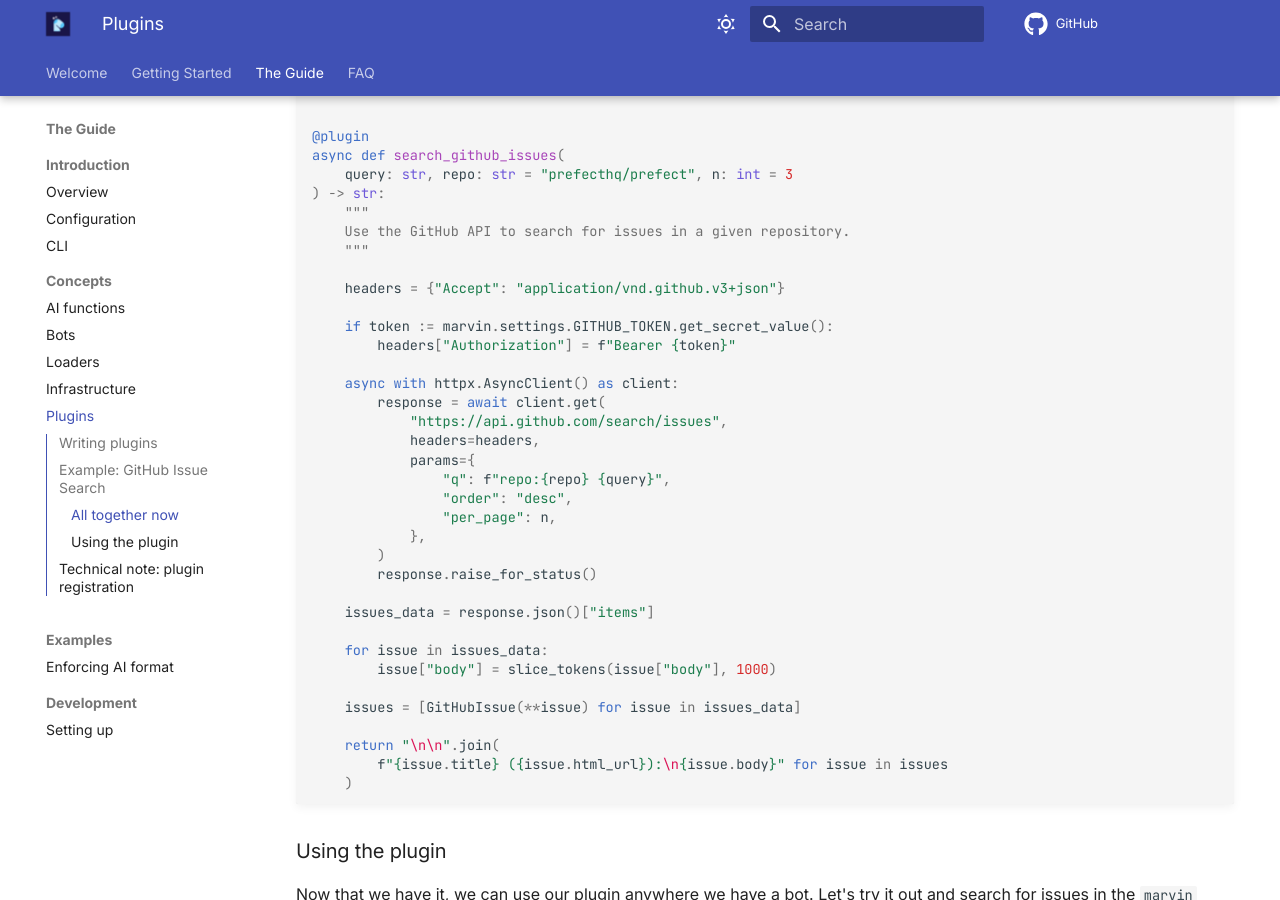
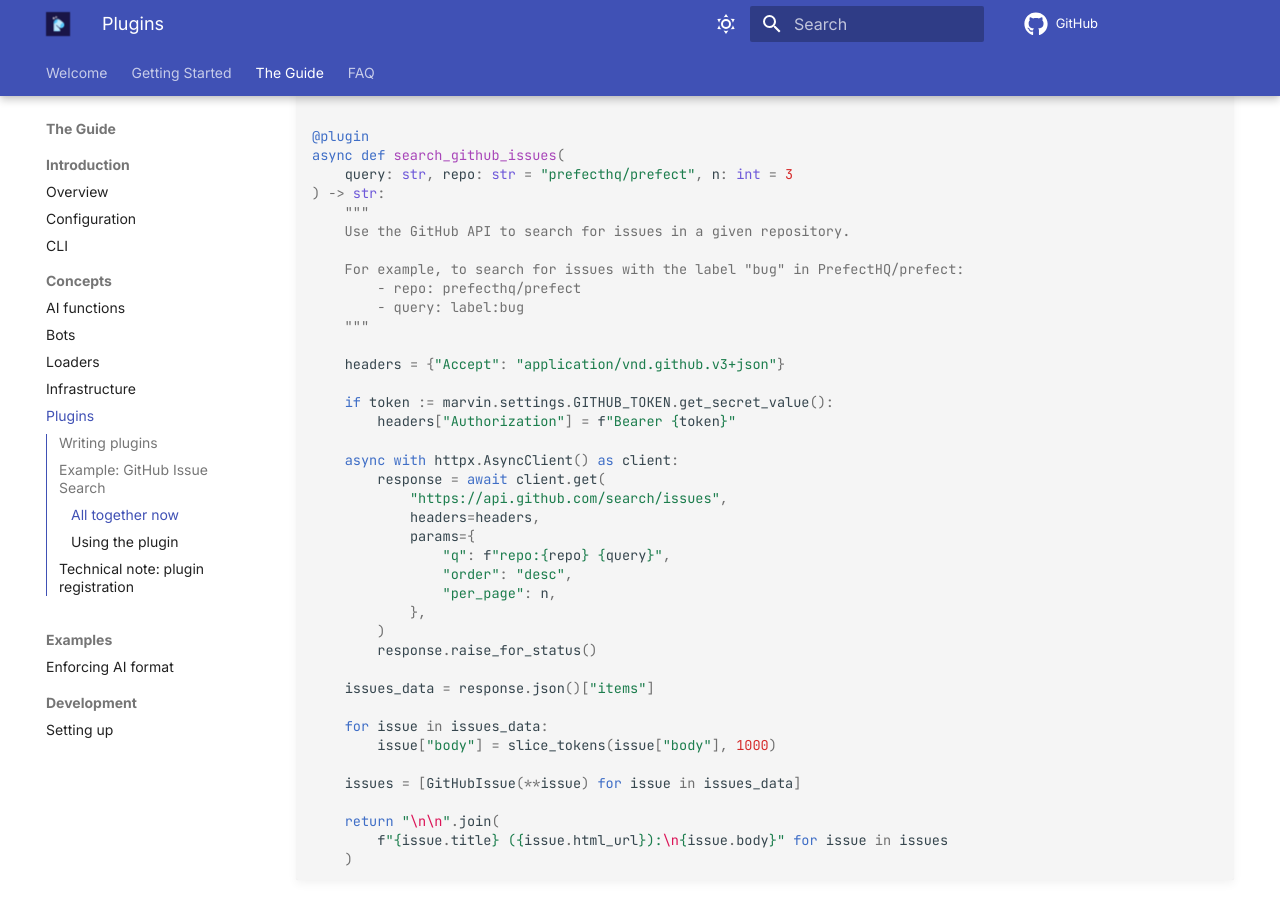
Before and after one commit to PrefectHQ/marvin, an MkDocs documentation site: the page built from docs/guide/concepts/plugins.md, in a window 1280 px wide and 900 px high, scrolled down 3067 px. Built offline with MkDocs 1.6.1 and Material for MkDocs 9.7.7, drawn with Linux system fonts in a browser that asks for light colours; comment, search, counter and statistics services are not loaded.

Commit message:
show docstring change in docs

```diff
--- a/docs/guide/concepts/plugins.md
+++ b/docs/guide/concepts/plugins.md
@@ -121,6 +121,10 @@ async def search_github_issues(
 ) -> str:
     """
     Use the GitHub API to search for issues in a given repository.
+
+    For example, to search for issues with the label "bug" in PrefectHQ/prefect:
+        - repo: prefecthq/prefect
+        - query: label:bug
     """
 
     headers = {"Accept": "application/vnd.github.v3+json"}
```
